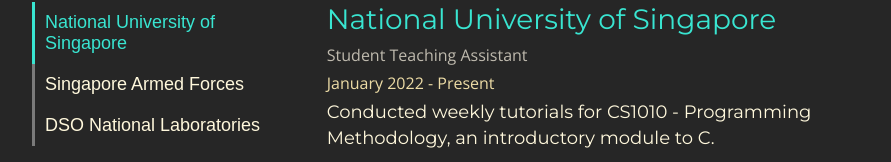
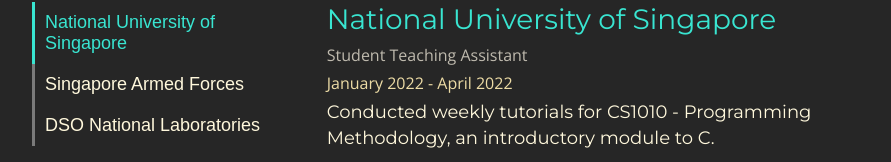
Before and after one commit to justinfidelis/justinfidelis.github.io, a React (Create React App) app in the folder portfolio/: page / in a window 1280 px wide. Shown: the part 2964-3126 px from the top of the page, without its empty margins (160-1051 px from the left). Built offline with nearby package versions, Linux system fonts and the light colour scheme.

Commit message:
Added end to TA

```diff
--- a/portfolio/src/components/Experience.jsx
+++ b/portfolio/src/components/Experience.jsx
@@ -19,7 +19,7 @@ const Experience = () => {
         <div className="experience-content" style={tabIndex === 2 ? {display: "flex"} : {display: "none"}}>
             <h3 className="experience-header">National University of Singapore</h3>
             <small className="experience-role">Student Teaching Assistant</small>
-            <small className="experience-date">January 2022 - Present</small>
+            <small className="experience-date">January 2022 - April 2022</small>
             <div className="experience-text">
                 <p>Conducted weekly tutorials for CS1010 - Programming Methodology, an introductory module to C.</p>
                 <p>Prepared lesson materials and graded coding assignments.</p>
@@ -39,7 +39,7 @@ const Experience = () => {
         <div className="experience-content" style={tabIndex === 0 ? {display: "flex"} : {display: "none"}}>
             <h3 className="experience-header">DSO National Laboratories</h3>
             <small className="experience-role">Intern</small>
-            <small className="experience-date">Feb 2018 - April 2020</small>
+            <small className="experience-date">February 2018 - April 2020</small>
             <div className="experience-text">
                 <p>Programmed a C++ algorithm for the extrinsic calibration of a Camera-LiDAR System.</p>
             </div>
```
